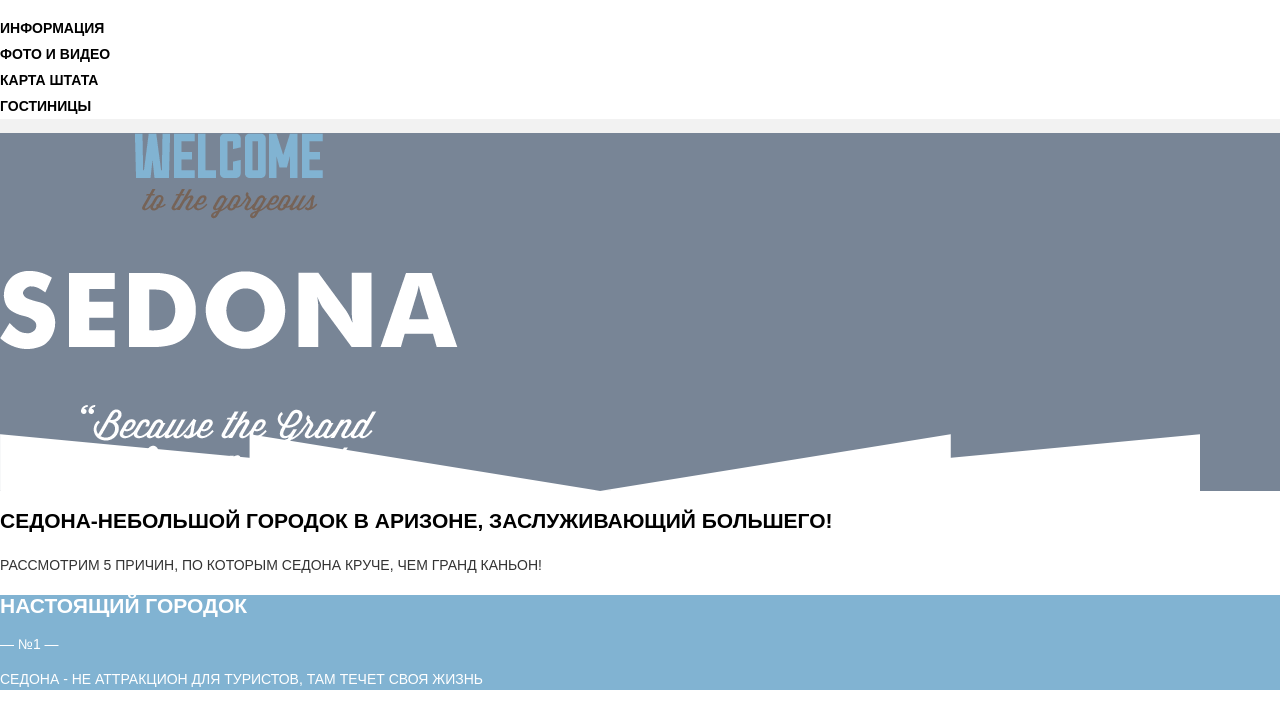
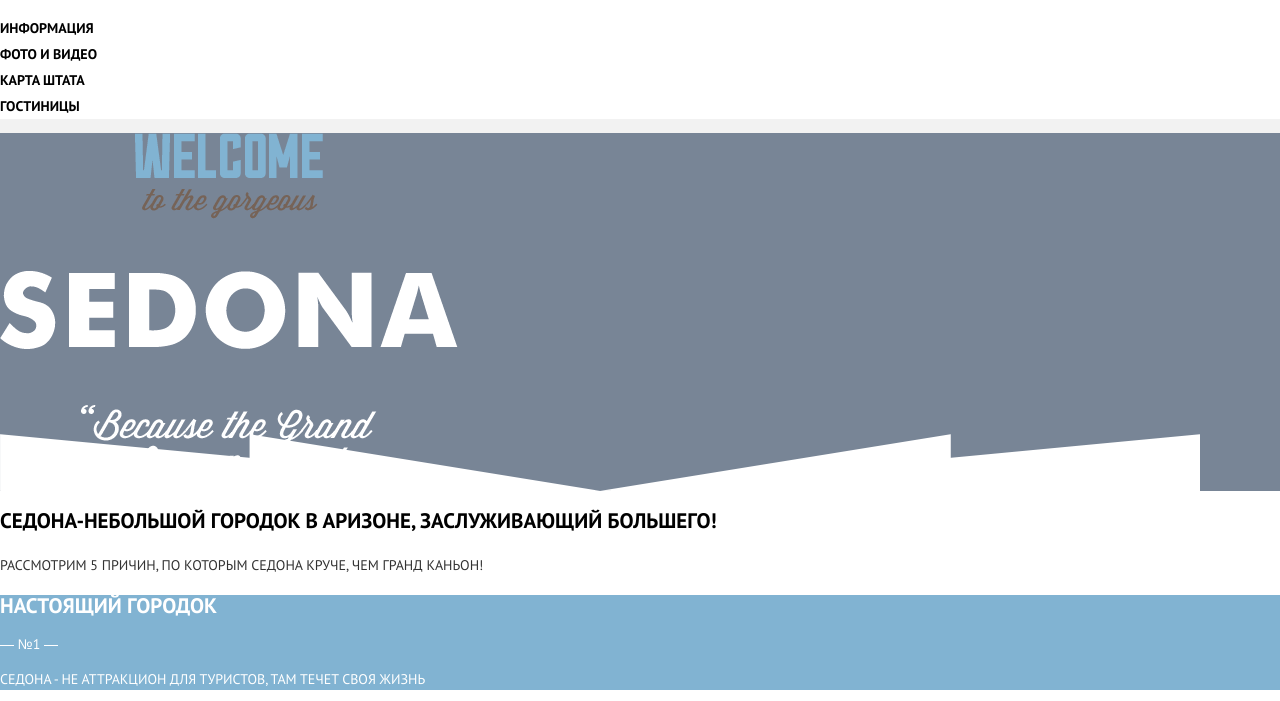
Before and after one commit to sashkin0808/560185-sedona, a plain HTML site: page index.html in a window 1280 px wide. Shown: the part 77-778 px from the top of the page. Drawn offline with Linux system fonts and the light colour scheme.

Commit message:
исправление css

```diff
--- a/css/style.css
+++ b/css/style.css
@@ -18,7 +18,7 @@ body {
   margin: 0;
   padding: 0;
 
-  font-family: "PT Sans Narrow", Arial, sans-serif;
+  font-family: "PT Sans", Arial, sans-serif;
   font-size: 14px;
   line-height: 21px;
   font-weight: normal;
```
